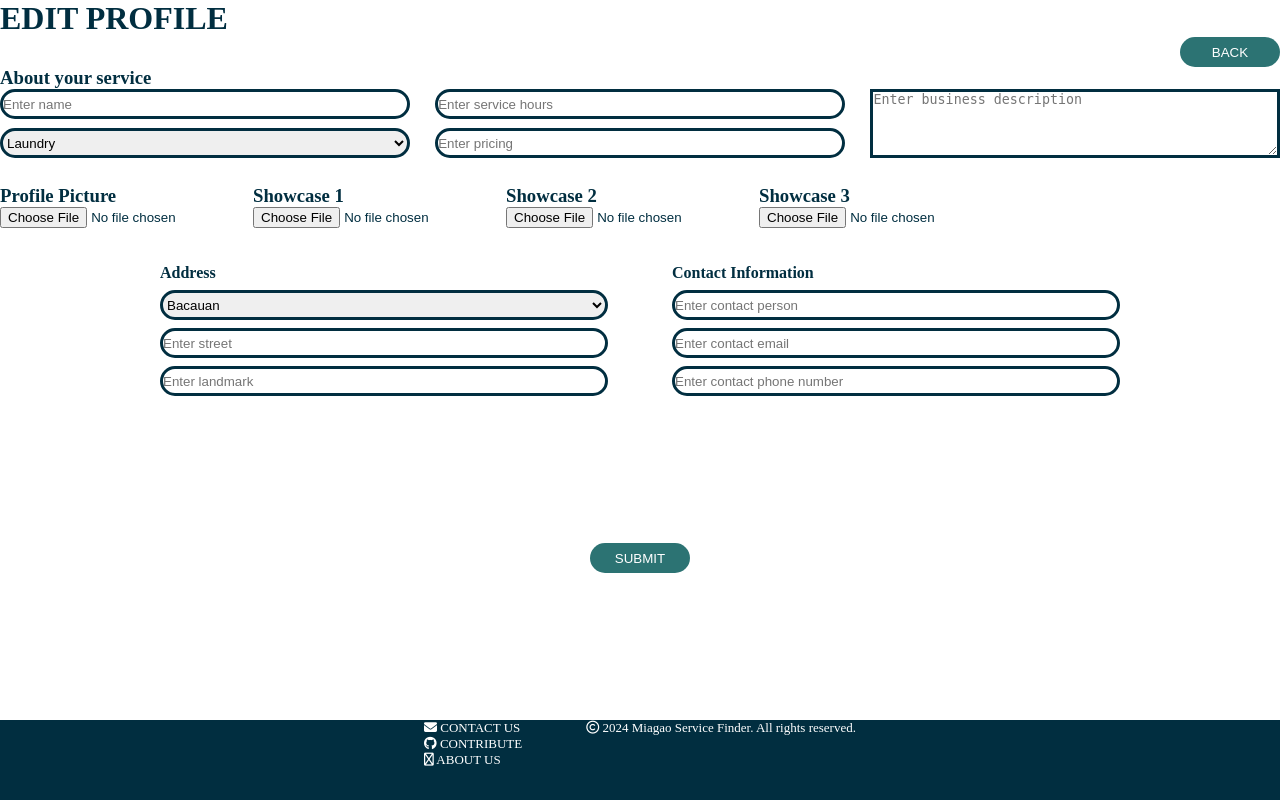
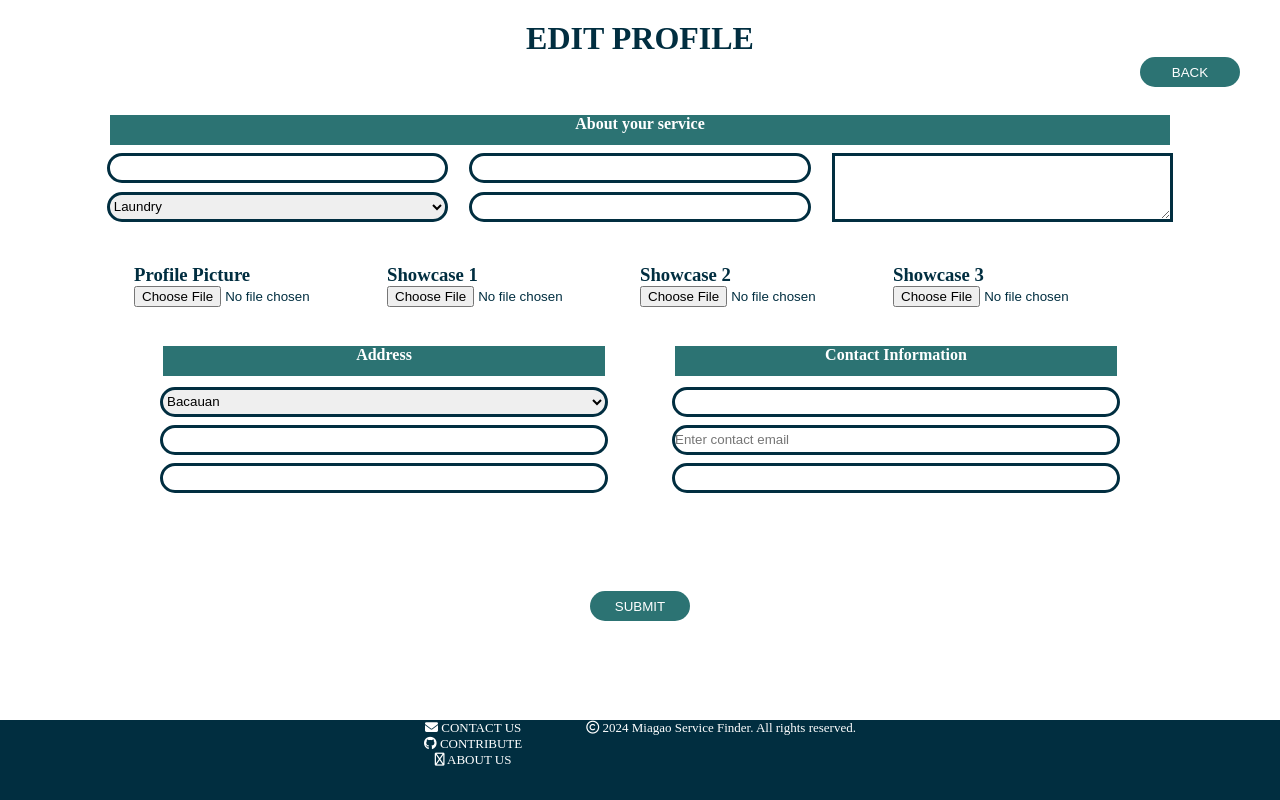
Before and after one commit to Mmanyman/service_finder, a PHP site: page /editProfile.php in a window 1280 px wide. Run offline with PHP 8.4, Linux system fonts and the light colour scheme; the visitor is signed in with stand-in values (Sample User, id 1); data that the repository does not hold is empty.

Commit message:
Edit Profile

```diff
--- a/css/editProfile.css
+++ b/css/editProfile.css
@@ -14,6 +14,7 @@
 body {
   display: flex;
   flex-direction: column;
+
   color: var(--accent);
   width: 100%;
   height: 100vh;
@@ -143,6 +144,7 @@ footer {
   font-size: small;
   display: flex;
   justify-content: center;
+
 }
 
 .contactWrapper,
--- /dev/null
+++ b/css/editProfile_ext.css
@@ -0,0 +1,24 @@
+body{
+    text-align: center;
+}
+
+.wrapper{
+    padding:20px;
+}
+
+.upload{
+    justify-content: center;
+}
+.backWrap{
+    padding-right: 20px;
+    display: flex;
+    justify-content: end;
+}
+h4{
+    margin: 3px;
+    background-color:  #2C7373;
+    height: 30px;
+    color: white;
+    text-align: center;
+    vertical-align: middle;
+}
--- a/editProfile.php
+++ b/editProfile.php
@@ -137,37 +137,42 @@ $conn->close();
     <meta charset="UTF-8" />
     <meta name="viewport" content="width=device-width, initial-scale=1.0" />
     <link rel="stylesheet" href="css/editProfile.css" />
+    <link rel="stylesheet" href="css/editProfile_ext.css" />
     <link rel="stylesheet" href="https://cdnjs.cloudflare.com/ajax/libs/font-awesome/6.5.2/css/all.min.css">
 
     <title>Edit Profile</title>
   </head>
   <body>
+    <div class="wrapper">
       <h1>EDIT PROFILE</h1>
+      <div class="backWrap">
         <button class="back" onclick="history.go(-1);">BACK</button>
-      <div class="about">
-        <h3>About your service</h3>
+      </div>
+
+      <main>
+          <h4>About your service</h4>
             <form action="" method="post" enctype="multipart/form-data">
               <div class="aboutServiceWrapper">
-          <input type="text" placeholder="Enter name" name="name" value="<?= htmlspecialchars($details["Bsns_Name"] ?? '') ?>" required/>
-          <input type="text" placeholder="Enter service hours" name="hours" value="<?= htmlspecialchars($details["Hours_Open"] ?? '') ?>" required/>
-          <textarea class="description" placeholder="Enter business description" name="description"><?= htmlspecialchars($details["Description"]) ?></textarea>
+                <input type="text" placeholder="Enter name" name="name" value="     <?= htmlspecialchars($details["Bsns_Name"] ?? '') ?>" required/>
+                <input type="text" placeholder="Enter service hours" name="hours" value="      <?= htmlspecialchars($details["Hours_Open"] ?? '') ?>" required/>
+                <textarea class="description" placeholder="Enter business description" name="description">     <?= htmlspecialchars($details["Description"]) ?></textarea>
                 <select name="category">
-            <option value="Laundry" <?= $details['Category'] == 'Laundry' ? 'selected' : '' ?>>Laundry</option>
-            <option value="Tech" <?= $details['Category'] == 'Tech' ? 'selectec' : '' ?>>Tech</option>
-            <option value="Transportation" <?= $details['Category'] == 'Laundry' ? 'selected' : '' ?>>Transportation</option>
-            <option value="Printing Services" <?= $details['Category'] == 'Printing Services' ? 'selected' : '' ?>>Printing Services</option>
-            <option value="Salon and Hair Care" <?= $details['Category'] == 'Salon and Hair Care' ? 'selected' : '' ?>>Salon and Hair Care</option>
-            <option value="Food and Catering" <?= $details['Category'] == 'Food and Catering' ? 'selected' : '' ?>>Food and Catering</option>
-            <option value="Healthcare" <?= $details['Category'] == 'Healthcare' ? 'selected' : '' ?>>Healthcare</option>
-            <option value="Cleaning Services" <?= $details['Category'] == 'Cleaning Services' ? 'selected' : '' ?>>Cleaning Services</option>
-            <option value="Fitness" <?= $details['Category'] == 'Fitness' ? 'selected' : '' ?>>Fitness</option>
-            <option value="Delivery" <?= $details['Category'] == 'Delivery' ? 'selected' : '' ?>>Delivery</option>
-            <option value="Home Repair" <?= $details['Category'] == 'Home Repair' ? 'selected' : '' ?>>Home Repair</option>
-            <option value="Automotive" <?= $details['Category'] == 'Automative' ? 'selected' : '' ?>>Automotive</option>
-            <option value="Cafe and Study Spaces" <?= $details['Category'] == 'Cafe and Study Spaces' ? 'selected' : '' ?>>Cafes and Study Spaces</option>
-            <option value="Others" <?= $details['Category'] == 'Others' ? 'selected' : '' ?>>Others</option>
+                  <option value="Laundry" <?= $details['Category'] == 'Laundry' ? 'selected' : '' ?>>     Laundry</option>
+                  <option value="Tech" <?= $details['Category'] == 'Tech' ? 'selectec' : '' ?>>     Tech</option>
+                  <option value="Transportation" <?= $details['Category'] == 'Laundry' ? 'selected' : '' ?>>     Transportation</option>
+                  <option value="Printing Services" <?= $details['Category'] == 'Printing Services' ? 'selected' : '' ?>>     Printing Services</option>
+                  <option value="Salon and Hair Care" <?= $details['Category'] == 'Salon and Hair Care' ? 'selected' : '' ?>>    Salon and Hair Care</option>
+                  <option value="Food and Catering" <?= $details['Category'] == 'Food and Catering' ? 'selected' : '' ?>>     Food and Catering</option>
+                  <option value="Healthcare" <?= $details['Category'] == 'Healthcare' ? 'selected' : '' ?>>     Healthcare</option>
+                  <option value="Cleaning Services" <?= $details['Category'] == 'Cleaning Services' ? 'selected' : '' ?>>     Cleaning Services</option>
+                  <option value="Fitness" <?= $details['Category'] == 'Fitness' ? 'selected' : '' ?>>     Fitness</option>
+                  <option value="Delivery" <?= $details['Category'] == 'Delivery' ? 'selected' : '' ?>>     Delivery</option>
+                  <option value="Home Repair" <?= $details['Category'] == 'Home Repair' ? 'selected' : '' ?>>     Home Repair</option>
+                  <option value="Automotive" <?= $details['Category'] == 'Automative' ? 'selected' : '' ?>>     Automotive</option>
+                  <option value="Cafe and Study Spaces" <?= $details['Category'] == 'Cafe and Study Spaces' ? 'selected' : '' ?>>    Cafes and Study Spaces</option>
+                  <option value="Others" <?= $details['Category'] == 'Others' ? 'selected' : '' ?>>     Others</option>
                 </select>
-          <input type="text" placeholder="Enter pricing" name="price" value="<?= htmlspecialchars($details["Price"] ?? '') ?>" required/>
+                <input type="text" placeholder="Enter pricing" name="price" value="     <?= htmlspecialchars($details["Price"] ?? '') ?>" required/>
             </div>
             </div>
             <br><br>
@@ -221,19 +226,20 @@ $conn->close();
                   <option value="Ubos Ilawod" <?= $details['Barangay'] == 'Ubos Ilawod' ? 'selected' : '' ?>>Ubos Ilawod</option>
                   <option value="Ubos Ilaya" <?= $details['Barangay'] == 'Ubos Ilaya' ? 'selected' : '' ?>>Ubos Ilaya</option>
                 </select>
-          <input type="text" placeholder="Enter street" name="street" value="<?= htmlspecialchars($details["Address"] ?? '') ?>" required/>
-          <input type="text" placeholder="Enter landmark" name="landmark" value="<?= htmlspecialchars($details["Landmark"] ?? '') ?>" required/>
+                <input type="text" placeholder="Enter street" name="street" value="     <?= htmlspecialchars($details["Address"] ?? '') ?>" required/>
+                <input type="text" placeholder="Enter landmark" name="landmark" value="     <?= htmlspecialchars($details["Landmark"] ?? '') ?>" required/>
               </div>
               <div class="contact">
                 <h4>Contact Information</h4>
-          <input type="text" placeholder="Enter contact person" name="cperson" value="<?= htmlspecialchars($details["C_Person"] ?? '') ?>" required/>
-          <input type="email" placeholder="Enter contact email" name="cemail" value="<?= htmlspecialchars($details["C_Email"] ?? '') ?>" required/>
-          <input type="text" placeholder="Enter contact phone number" name="cnumber" value="<?= htmlspecialchars($details["C_Num"] ?? '') ?>" required/>
+                <input type="text" placeholder="Enter contact person" name="cperson" value="     <?= htmlspecialchars($details["C_Person"] ?? '') ?>" required/>
+                <input type="email" placeholder="Enter contact email" name="cemail" value="     <?= htmlspecialchars($details["C_Email"] ?? '') ?>" required/>
+                <input type="text" placeholder="Enter contact phone number" name="cnumber" value="    <?= htmlspecialchars($details["C_Num"] ?? '') ?>" required/>
               </div>
             </div>
             <button type="submit" class="submit" name="submit">SUBMIT</button>
         </form>
       </main>
+      </div>
       <footer>
               <div class="icons">
                   <p> <i class="fa-solid fa-envelope"></i> CONTACT US </p>
```
Lines whose indentation alone changed are shown as unchanged.
